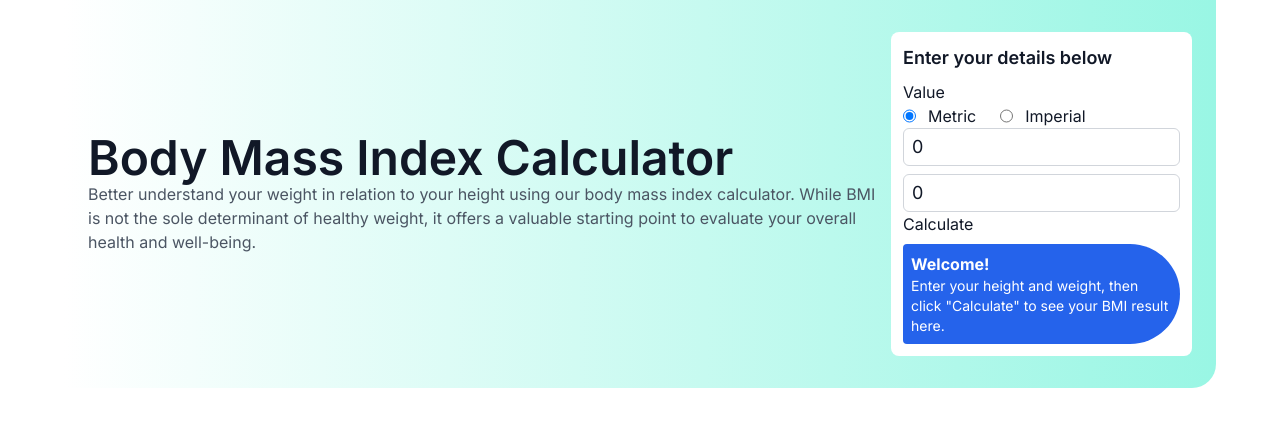
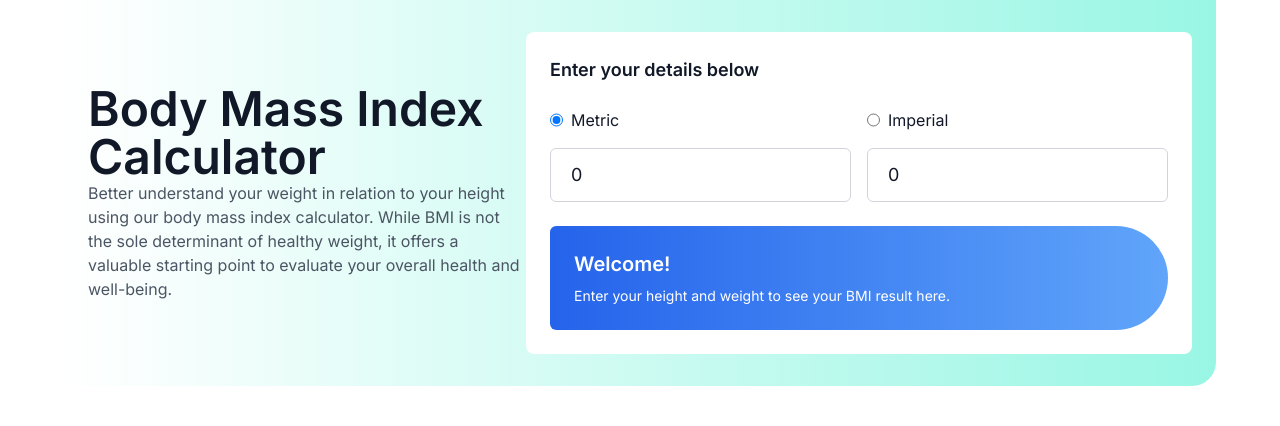
Before and after one commit to facuperezm/body-mass-calculator, a Next.js app: page / in a window 1280 px wide. Shown: the top 426 px of the page. Built offline with nearby package versions, Linux system fonts and the light colour scheme.

Commit message:
new commit

```diff
--- a/src/app/page.tsx
+++ b/src/app/page.tsx
@@ -63,22 +63,21 @@ export default function Home() {
             overall health and well-being.
           </p>
         </div>
-        <div className="p-3 space-y-2 bg-white rounded-lg flex-">
+        <div className="gap-3 p-6 space-y-6 bg-white rounded-lg min-w-max">
           <p className="text-lg font-semibold text-gray-900">
             Enter your details below
           </p>
           <form
+            className="flex gap-4"
             onSubmit={(e) => {
               e.preventDefault();
               calculateBMI(measures.weight, measures.height);
             }}
           >
-            <fieldset className="flex gap-3">
-              <legend>Value</legend>
-
+            <div className="flex flex-col gap-4">
+              <label htmlFor="metric" className="flex gap-2">
                 <input
                   type="radio"
-                name=""
                   id="metric"
                   value="metric"
                   checked={value === "metric"}
@@ -86,25 +85,11 @@ export default function Home() {
                     setValue(event.target.value);
                   }}
                 />
-              <label htmlFor="metric">Metric</label>
-              <br />
-
-              <input
-                type="radio"
-                name="agreed-to-terms"
-                id="imperial"
-                value="imperial"
-                checked={value === "imperial"}
-                onChange={(event) => {
-                  setValue(event.target.value);
-                }}
-              />
-              <label htmlFor="imperial">Imperial</label>
-            </fieldset>
-            <div className="flex flex-col gap-2">
+                Metric
+              </label>
               <label htmlFor="height">
                 <input
-                  className="px-2 py-1 text-lg border border-gray-300 rounded-md"
+                  className="px-5 py-3 text-lg border border-gray-300 rounded-md"
                   id="height"
                   value={measures.height}
                   onChange={(event) => {
@@ -117,9 +102,24 @@ export default function Home() {
                   }}
                 />
               </label>
+            </div>
+            <div className="flex flex-col gap-4">
+              <label htmlFor="imperial" className="flex gap-2">
+                <input
+                  type="radio"
+                  id="imperial"
+                  value="imperial"
+                  checked={value === "imperial"}
+                  onChange={(event) => {
+                    setValue(event.target.value);
+                  }}
+                />
+                Imperial
+              </label>
               <label htmlFor="weight">
                 <input
-                  className="px-2 py-1 text-lg border border-gray-300 rounded-md"
+                  placeholder="kg"
+                  className="px-5 py-3 text-lg border border-gray-300 rounded-md"
                   id="weight"
                   value={measures.weight}
                   onChange={(event) => {
@@ -133,15 +133,15 @@ export default function Home() {
                 />
               </label>
             </div>
-            <button type="submit">Calculate</button>
           </form>
-          <div className="p-2 text-white bg-blue-600 rounded-r-[100px] rounded-l-lg">
+          <div className="p-6 text-white bg-gradient-to-r from-blue-600 to-blue-400 rounded-r-[100px] rounded-l-xl">
             {!bmi ? (
               <>
-                <span className="flex font-bold">Welcome!</span>
+                <span className="flex mb-2 text-xl font-semibold">
+                  Welcome!
+                </span>
                 <p className="text-sm">
-                  Enter your height and weight, then click "Calculate" to see
-                  your BMI result here.
+                  Enter your height and weight to see your BMI result here.
                 </p>
               </>
             ) : (
```
Lines whose indentation alone changed are shown as unchanged.
